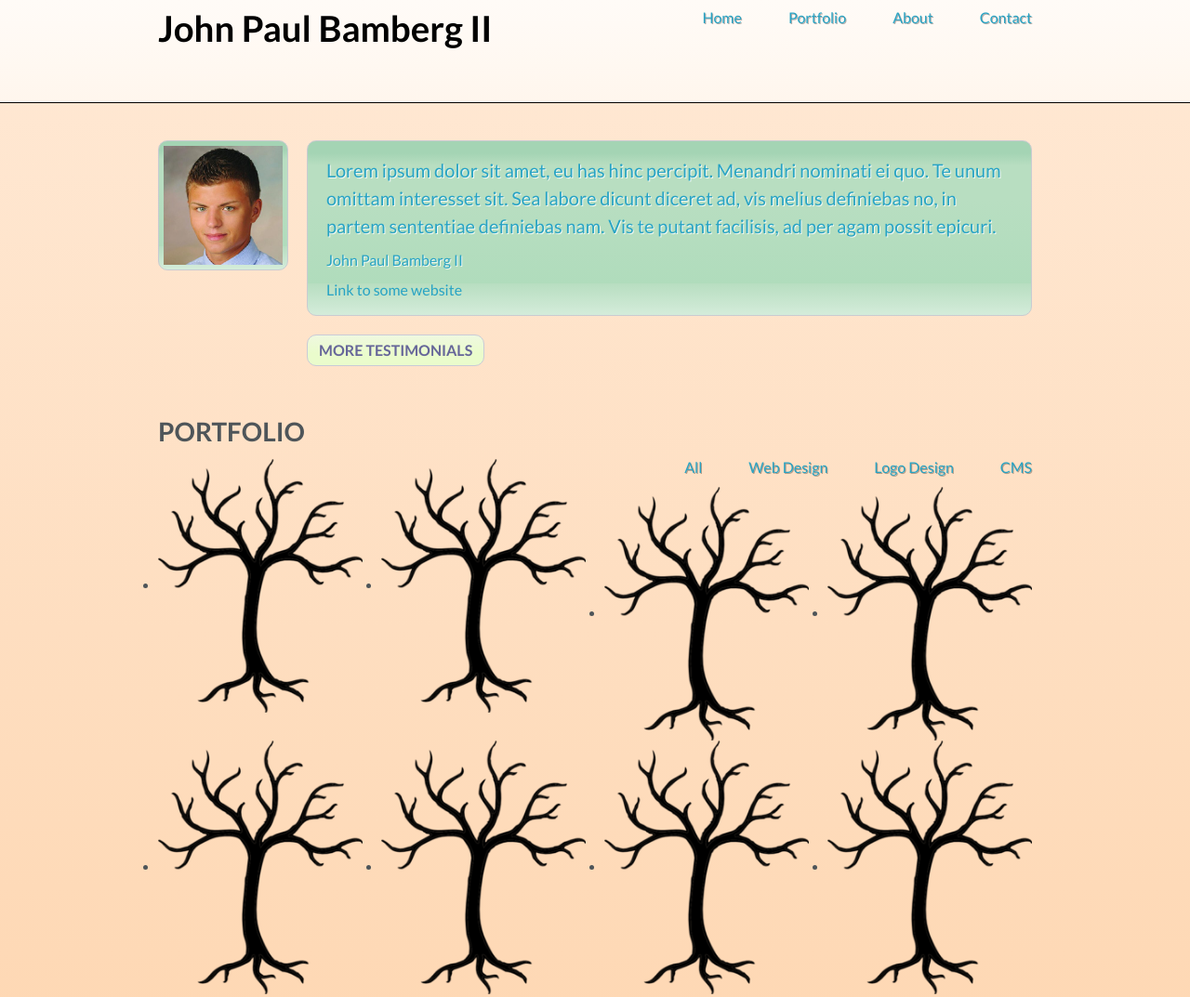
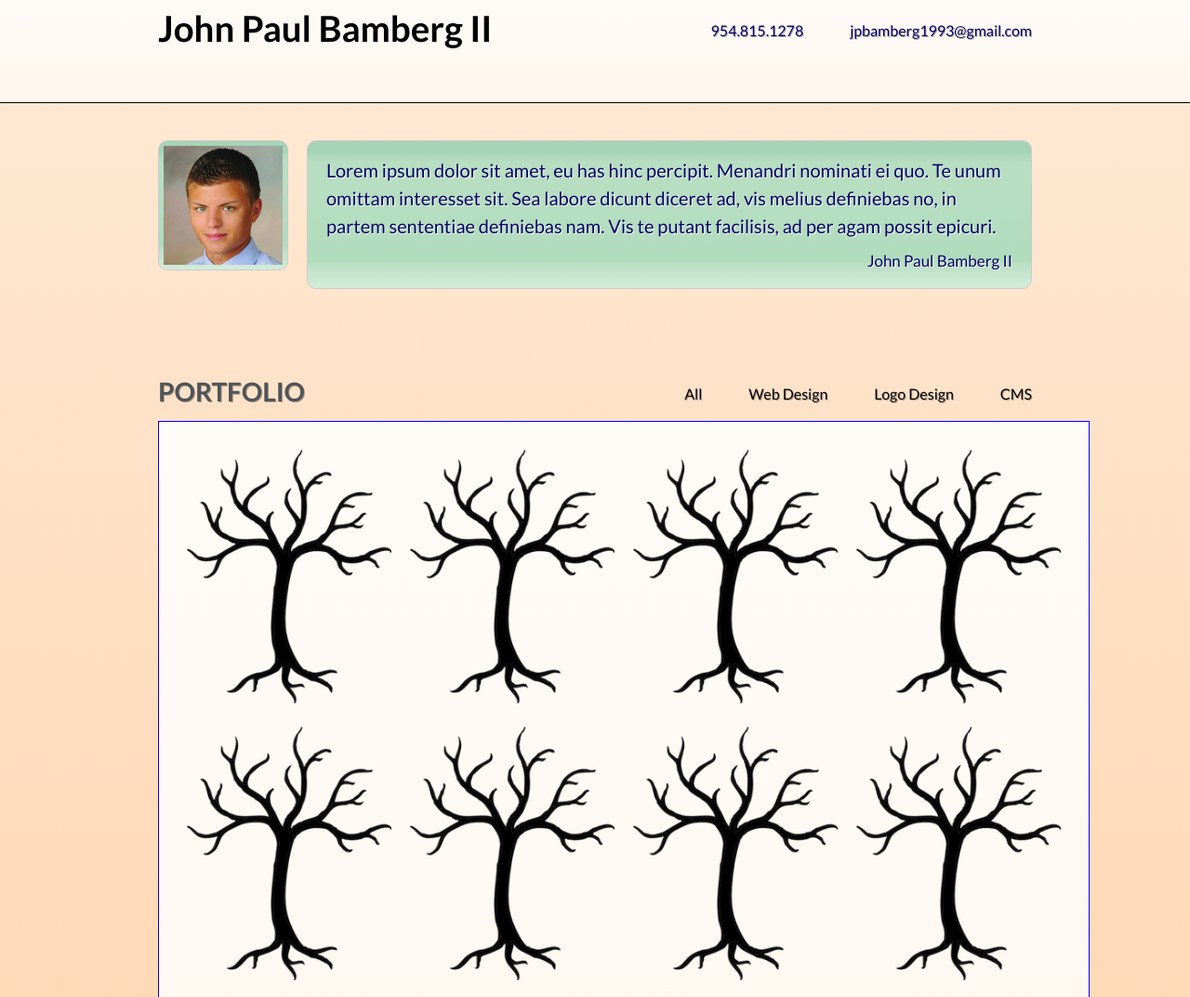
Before and after one commit to jpbamberg1993/professional_portfolio, a plain HTML site: page index.html in a window 1280 px wide. Shown: the top 1073 px of the page at 93% size. Drawn offline with nearby package versions, Linux system fonts and the light colour scheme.

Commit message:
layout complete

```diff
--- a/css/style.css
+++ b/css/style.css
@@ -16,7 +16,7 @@ body {
 
 /*  background: ##0000A0 (url'../images/background-2.jpg');
 */  font-family: 'Lato', Helvetica, Arial, sans-serif;
-  color: #4e5559;
+  color: #000066;
 }
 h1, h2, h3, h4, h5, h6 {
   font-family: 'Lato', Helvetica, Arial, sans-serif;
@@ -29,13 +29,13 @@ h4 { font-size: 20px; }
 h5 { font-size: 18px; }
 h6 { font-size: 16px; }
 p {
-  color: #27a3c4;
+  color: #000066;
   font-size: 16px;
   line-height: 1.5em;
   text-shadow: 1px 1px 0 rgba(255, 255, 255, 0.8);
 }
 a {
-  color: #27a3c4;
+  color: black;
   font-size: 16px;
 }
 a:hover {
@@ -101,7 +101,6 @@ a:hover {
   float: left;
   color: black;
   font-size: 1.2em;  /* Permalink - use to edit and share this gradient: http://colorzilla.com/gradient-editor/#eae7f7+17,eae7f7+85,f6f6fc+100 */
-  width: 400px;
   height: 100px;
 }
 .navigation {
@@ -111,17 +110,15 @@ a:hover {
 .navigation li {
   float: left;
   margin-right: 50px;
+  margin-top: 15px;
 }
 ul.navigation li:last-child {
   margin-right: 0;
 }
-.navigation li a {
+.navigation li  {
   font-size: 16px;
   text-shadow: 1px 1px 0 rgba(0, 0, 0, 0.3);
   line-height: 1em;
-}
-.navigation li a:hover {
-  text-decoration: none;
 }
 #top-testimonial {
   padding: 40px 0;
@@ -135,6 +132,54 @@ ul.navigation li:last-child {
 }
 .testimonial > p {
   font-size: 20px;
+  color: #000066;
+}
+.testimonial-info {
+  text-align: right;
+  font-weight: 500;
+}
+.testimonial-info p,
+.testimonial-info a {
+  font-size: 17px;
+  margin-bottom: 0;
+}
+#top-testimonial .button {
+  float: right;
+}
+#portfolio {
+  padding: 20px 0px 50px 0;
+}
+#portfolio h2 {
+  text-shadow: 1px 1px 0 rgba(0, 0, 0, 0.3);
+  margin-bottom: 12px;
+  float: left;
+}
+#portfolio .navigation {
+  margin-top: 10px;
+}
+#portfolio .navigation li a {
+  text-transform: none;
+}
+.portfolio-box {
+  border: 1px solid blue;
+  /* Permalink - use to edit and share this gradient: http://colorzilla.com/gradient-editor/#fffbf7+0,fff9f3+47,fff6ed+100 */
+  background: #fffbf7; /* Old browsers */
+  background: -moz-linear-gradient(top,  #fffbf7 0%, #fff9f3 47%, #fff6ed 100%); /* FF3.6+ */
+  background: -webkit-gradient(linear, left top, left bottom, color-stop(0%,#fffbf7), color-stop(47%,#fff9f3), color-stop(100%,#fff6ed)); /* Chrome,Safari4+ */
+  background: -webkit-linear-gradient(top,  #fffbf7 0%,#fff9f3 47%,#fff6ed 100%); /* Chrome10+,Safari5.1+ */
+  background: -o-linear-gradient(top,  #fffbf7 0%,#fff9f3 47%,#fff6ed 100%); /* Opera 11.10+ */
+  background: -ms-linear-gradient(top,  #fffbf7 0%,#fff9f3 47%,#fff6ed 100%); /* IE10+ */
+  background: linear-gradient(to bottom,  #fffbf7 0%,#fff9f3 47%,#fff6ed 100%); /* W3C */
+  filter: progid:DXImageTransform.Microsoft.gradient( startColorstr='#fffbf7', endColorstr='#fff6ed',GradientType=0 ); /* IE6-9 */
+  padding: 30px;
+  width: 1002px;
+  overflow: hidden;
+}
+.portfolio-box ul {
+  list-style: none;
+}
+.portfolio-box ul li {
+  margin-bottom: 25px;
 }
 
 
@@ -177,8 +222,4 @@ ul.navigation li:last-child {
 
 
 
-
-
-
-
 /**/
--- a/index.html
+++ b/index.html
@@ -19,11 +19,11 @@
       <div class="container">
         <h1 id="logo"><a href="#">John Paul Bamberg II</a></h1>
         <ul class="navigation">
-          <li class="active"><a href="#">Home</a></li>
-          <li><a href="#">Portfolio</a></li>
-          <li><a href="#">About</a></li>
-          <li><a href="#">Contact</a></li>
-        </ul>
+          <li>954.815.1278</li>
+          <li>jpbamberg1993@gmail.com</li>
+<!--           <li>About</li>
+          <li>Contact</li>
+ -->        </ul>
       </div>
     </div>
 
@@ -37,10 +37,8 @@
             <p>Lorem ipsum dolor sit amet, eu has hinc percipit. Menandri nominati ei quo. Te unum omittam interesset sit. Sea labore dicunt diceret ad, vis melius definiebas no, in partem sententiae definiebas nam. Vis te putant facilisis, ad per agam possit epicuri.</p>
             <div class="testimonial-info">
               <p>John Paul Bamberg II</p>
-              <a href="#">Link to some website</a>
             </div>
           </div>
-          <a href="#" class="button small">More Testimonials</a>
         </div>
       </div>
     </div>
@@ -98,7 +96,6 @@
             <p>Lorem ipsum dolor sit amet, ne dicunt ocurreret elaboraret nam, paulo eloquentiam no mei, eum et dicit nostro. Ius et case exerci argumentum, audiam accusamus cum ne. Ceteros ancillae rationibus ut nam, vix ex omnium efficiendi, sit et movet errem graece. Audiam omnesque pertinax vis no, simul iisque contentiones eos eu.</p>
             <div class="testimonial-info">
               <p>Employer name</p>
-              <a href="#">Sample.com</a>
             </div>
           </div>
         </div>
```
